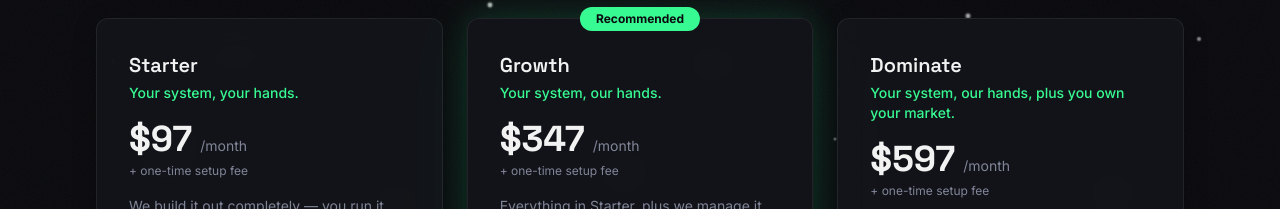
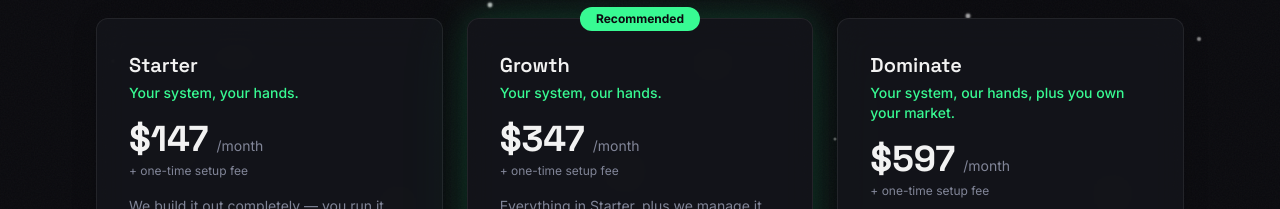
Before and after one commit to jcdammert/scale-mint, a Next.js app: page /pricing in a window 1280 px wide. Shown: the part 474-683 px from the top of the page. Built offline with nearby package versions, Linux system fonts and the light colour scheme.

Commit message:
Pricing: update Starter price  → /month

```diff
--- a/src/app/pricing/page.tsx
+++ b/src/app/pricing/page.tsx
@@ -138,7 +138,7 @@ export default function PricingPage() {
 
               <div className="mt-4 flex items-baseline gap-2">
                 <span className="font-heading text-4xl font-bold text-foreground">
-                  $97
+                  $147
                 </span>
                 <span className="text-sm text-muted-foreground">/month</span>
               </div>
```
